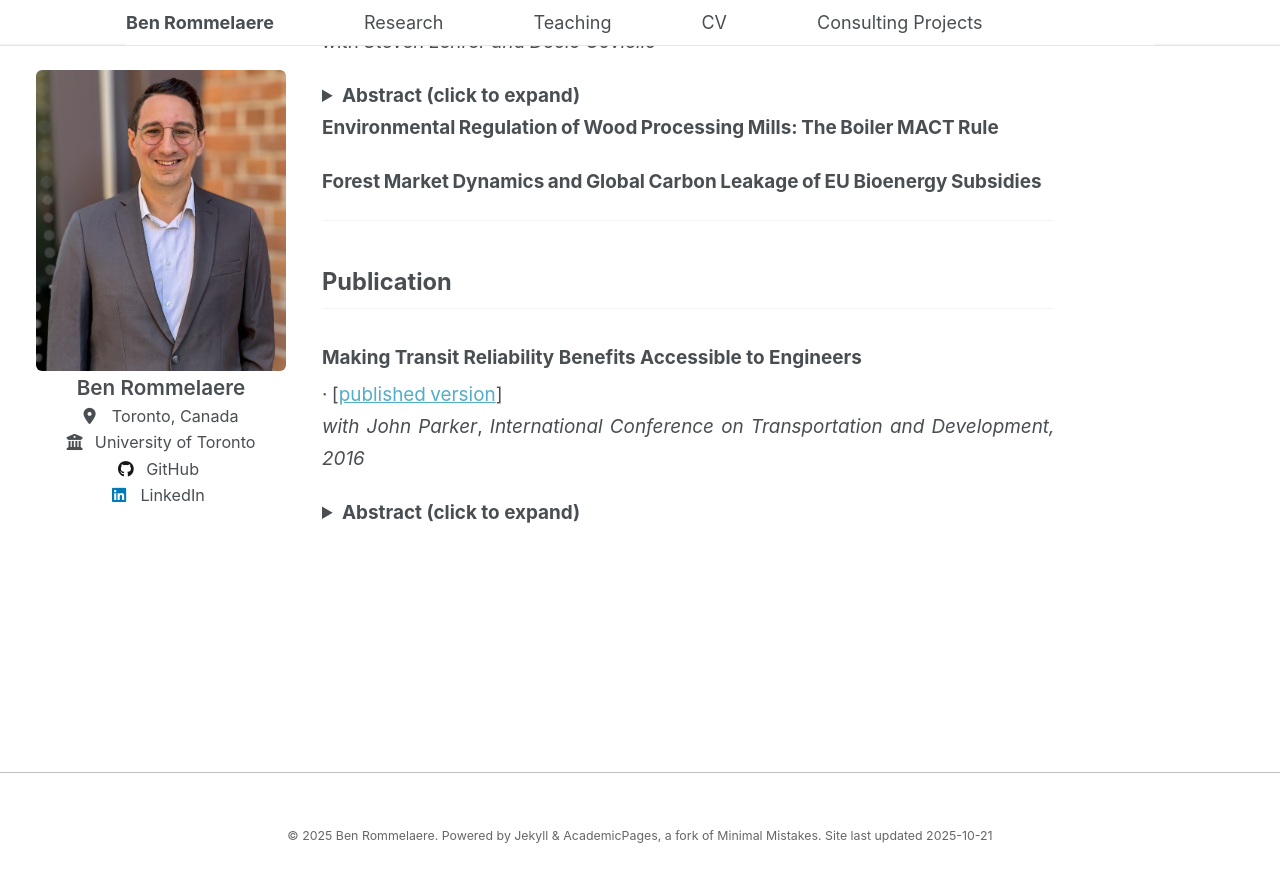
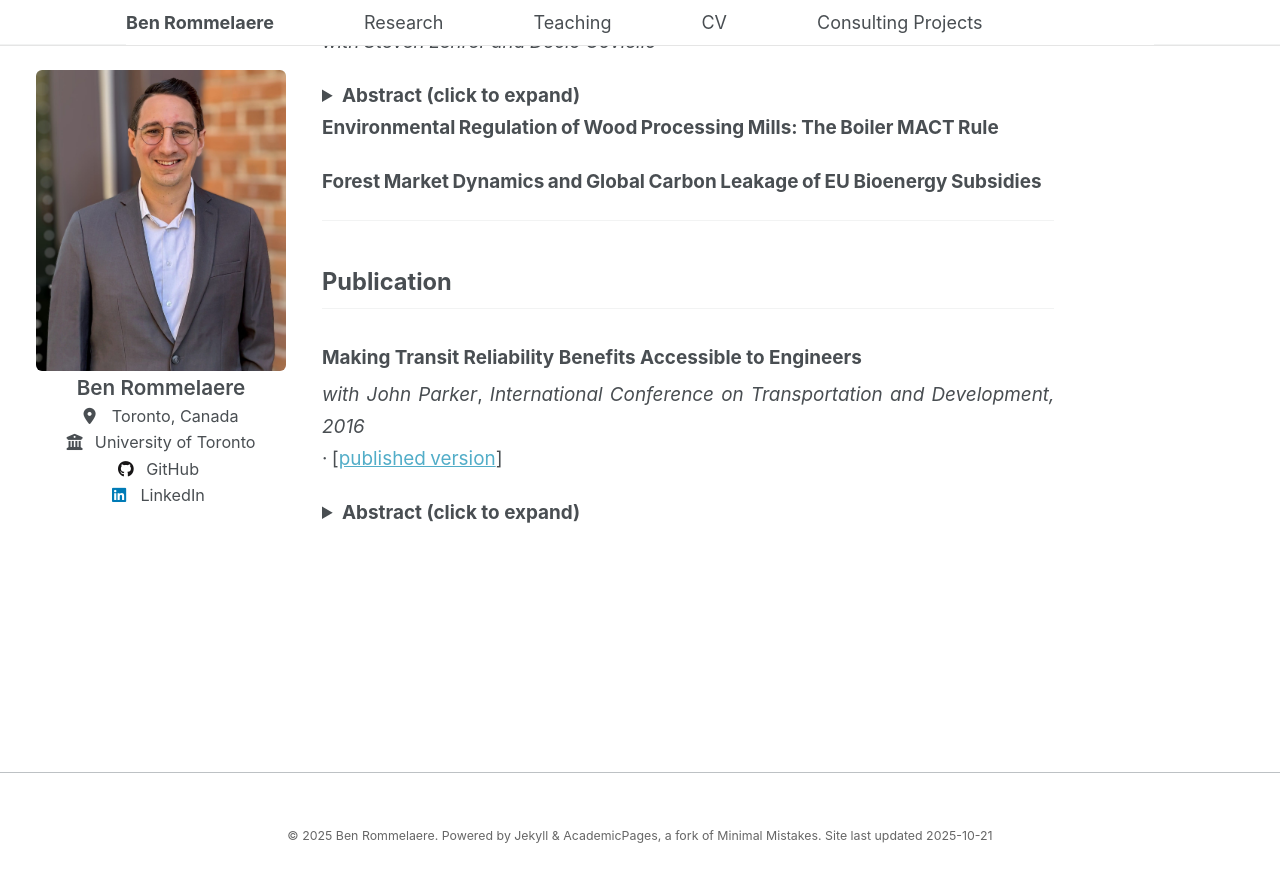
Before and after one commit to brommelaere/brommelaere.github.io, a Jekyll site: the page built from _pages/research.md, in a window 1280 px wide and 900 px high, scrolled down 603 px. Shown: the top 882 px of the window. Built offline with Jekyll 4.4.1, drawn with Linux system fonts in a browser that asks for light colours.

```diff
--- a/_pages/research.md
+++ b/_pages/research.md
@@ -52,8 +52,9 @@ The Brazilian soy industry is a leading cause of deforestation in several major
 ## Publication
 
 ### Making Transit Reliability Benefits Accessible to Engineers
+*with John Parker*, *International Conference on Transportation and Development, 2016*
 <span style="font-weight:normal;">· [<a href="https://ascelibrary.org/doi/10.1061/9780784479926.051" target="_blank">published version</a>]</span>
-*with John Parker*, *International Conference on Transportation and Development, 2016*
+
   <details>
   <summary><strong>Abstract (click to expand)</strong></summary>
   Advances in measuring the intangible costs and benefits of transportation are being made but economic cost-benefit models used to analyze transportation infrastructure projects have not kept up. There are new benefit categories that existing transportation cost-benefit models do not include. One example is the benefit of travel time reliability. This paper summarizes the results of 30 studies of reliability and synthesizes them into a reliability ratio that can be used in transit cost-benefit analysis. By interpreting and standardizing reliability research the paper shows how cutting edge transportation research can be made available to engineering and planning professionals in their planning and design decisions. The value of reliability is implemented in a cost-benefit and risk analysis model and is freely available as a spreadsheet from the authors.
```
